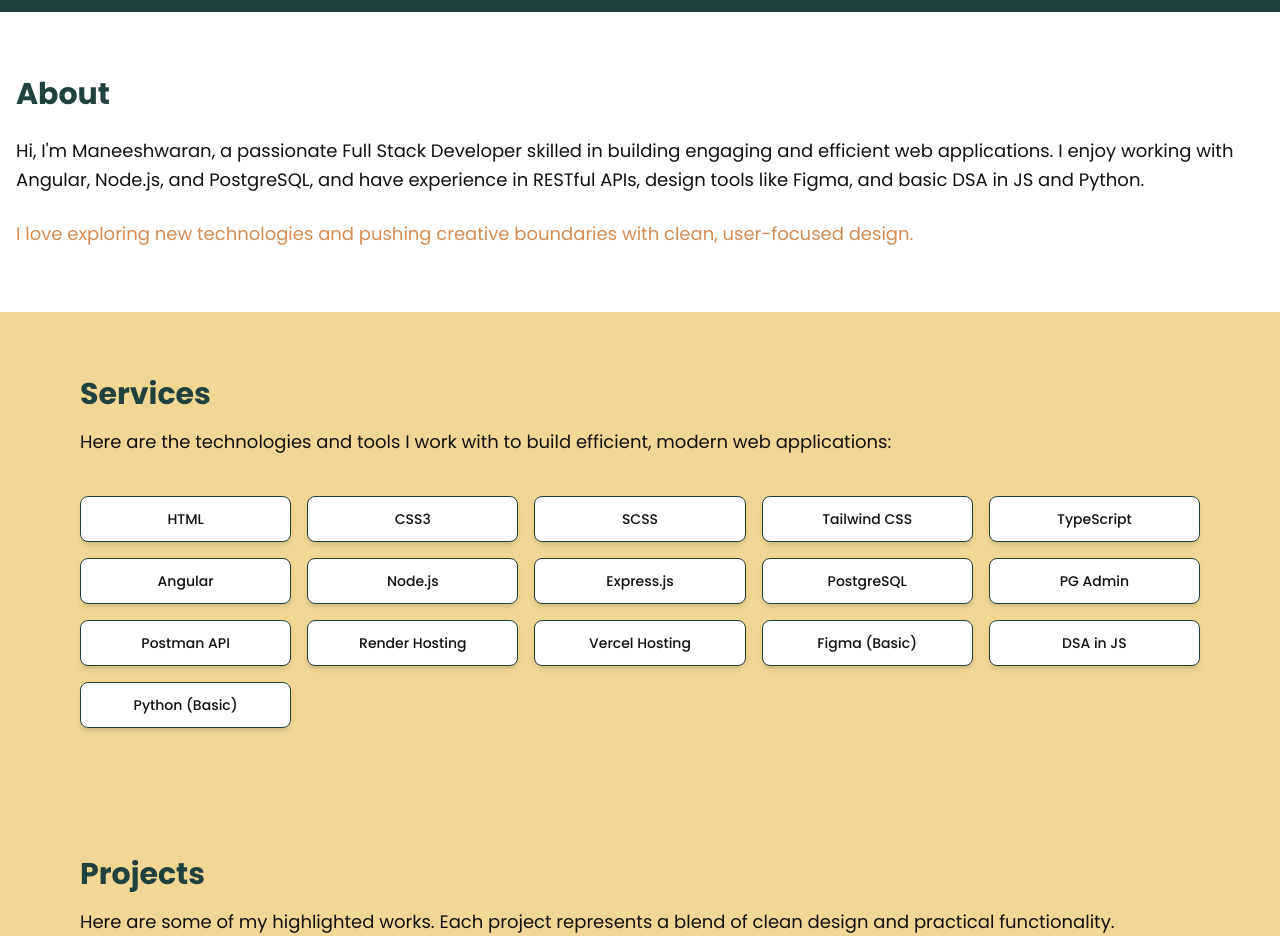
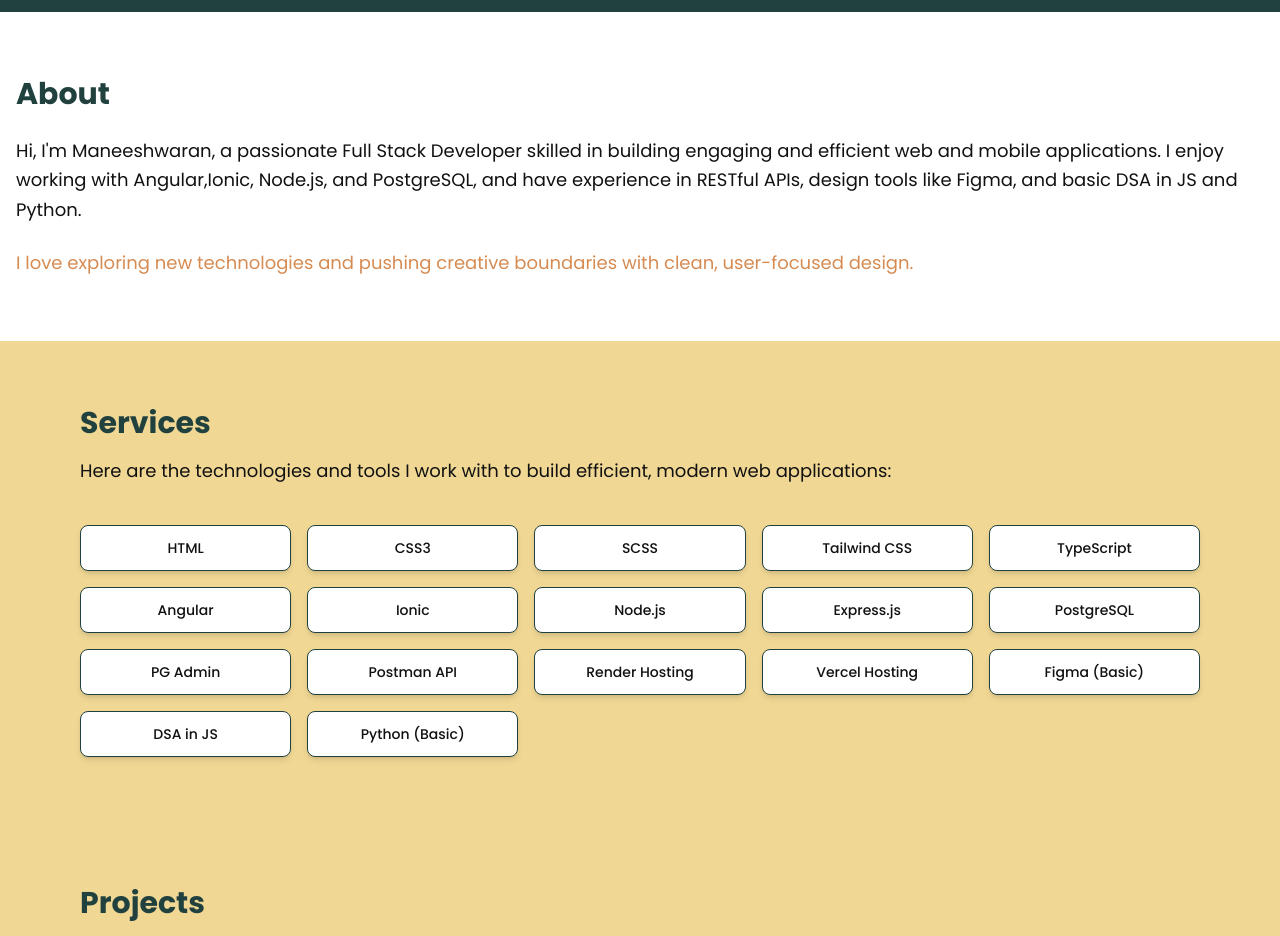
Before and after one commit to maneesh-28/Maneeshwaran-portfolio, an Angular app in the folder smwportfolio/: page /about in a window 1280 px wide. Shown: the part 860-1796 px from the top of the page. Built offline with nearby package versions, Linux system fonts and the light colour scheme.

Commit message:
resume updated

```diff
--- a/smwportfolio/src/app/page/about/about.component.ts
+++ b/smwportfolio/src/app/page/about/about.component.ts
@@ -9,7 +9,7 @@ import { Component } from '@angular/core';
 export class AboutComponent {
     title = 'About';
   intro =
-    "Hi, I'm Maneeshwaran, a passionate Full Stack Developer skilled in building engaging and efficient web applications. I enjoy working with Angular, Node.js, and PostgreSQL, and have experience in RESTful APIs, design tools like Figma, and basic DSA in JS and Python.";
+    "Hi, I'm Maneeshwaran, a passionate Full Stack Developer skilled in building engaging and efficient web and mobile applications. I enjoy working with Angular,Ionic, Node.js, and PostgreSQL, and have experience in RESTful APIs, design tools like Figma, and basic DSA in JS and Python.";
   passion =
     'I love exploring new technologies and pushing creative boundaries with clean, user-focused design.';
 
--- a/smwportfolio/src/app/page/service/service.component.ts
+++ b/smwportfolio/src/app/page/service/service.component.ts
@@ -13,7 +13,7 @@ export class ServiceComponent {
 
 stacks: string[] = [
   // Frontend
-  'HTML', 'CSS3', 'SCSS', 'Tailwind CSS', 'TypeScript', 'Angular',
+  'HTML', 'CSS3', 'SCSS', 'Tailwind CSS', 'TypeScript', 'Angular', 'Ionic',
 
   // Backend
   'Node.js', 'Express.js', 'PostgreSQL', 'PG Admin',
```
Also changed, not shown: 1 other file (tests, documents, lock files or other folders).
